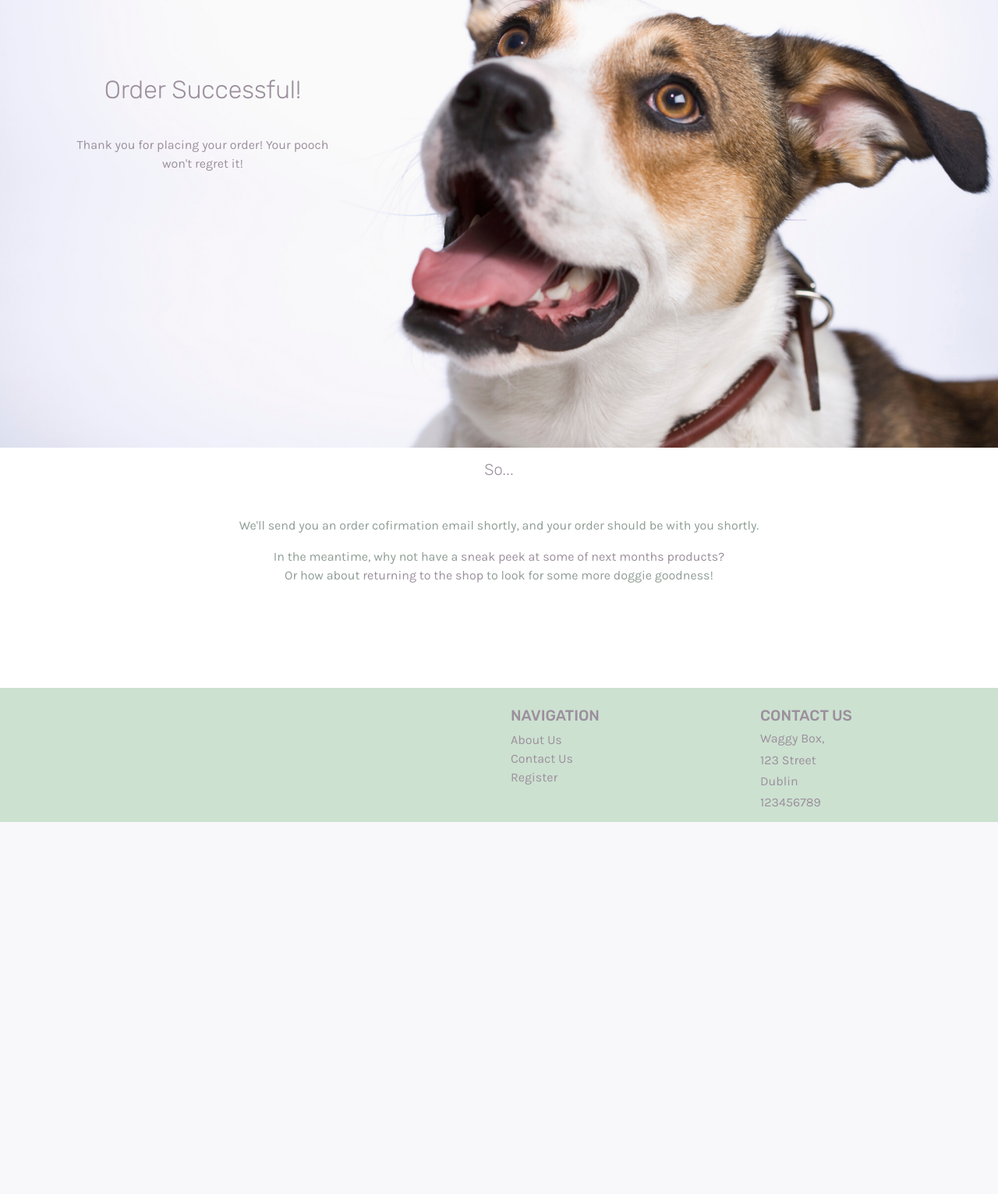
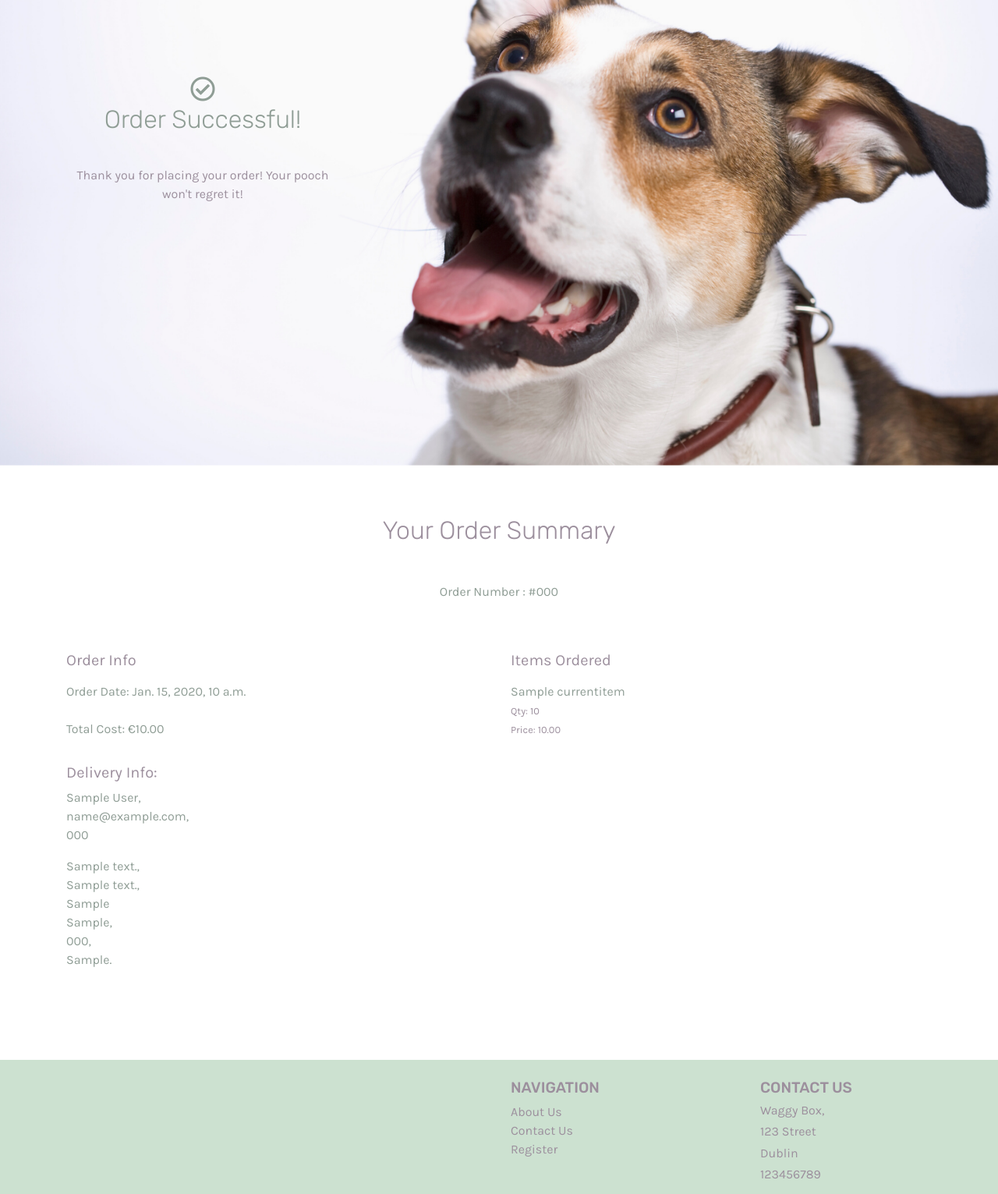
Before and after one commit to ClaireLally8/Waggy-Box, a Django app: page /checkout/checkout_success/000 in a window 1280 px wide. Shown: the part 96-1627 px from the top of the page at 78% size. Before the commit the page ends 1150 px from the top, so only its background shows below. Run offline with Django 3.2, Linux system fonts and the light colour scheme; tables that the repository leaves empty hold one stand-in row (values such as "Sample post"); some libraries are stand-ins or nearby versions.

Commit message:
Styled order history on checkout success page

```diff
--- a/checkout/templates/checkout/checkout_success.html
+++ b/checkout/templates/checkout/checkout_success.html
@@ -6,21 +6,49 @@
   <div class="container">
     <div class="row">
       <div class="col-lg-4 col-md-4 col-sm-12">
-        <h2 class="text-center landing-main">Order Successful!</h2>
+        <h2 class="text-center landing-main darkgreen"><i class="far fa-check-circle"></i><br>Order Successful!</h2>
         <p class="text-center landing-sub">Thank you for placing your order! Your pooch won't regret it!</p>
       </div>
     </div>
   </div>
 </section>
-<section class="text-part my-3">
+<section class="order-review">
+  <h2 class="section-head text-center my-5">Your Order Summary</h2>
+  <p class="text-center section-text darkgreen">Order Number : #{{ order.order_number }}</p>
   <div class="container">
     <div class="row">
-<div class="col-12">
-<h5 class="section-head text-center mb-5">So...</h5>
-    <p class="section-text darkgreen text-center">We'll send you an order cofirmation email shortly, and your order should be with you shortly. </p>
-    <p class="section-text darkgreen text-center">In the meantime, why not have a <a class="post-link" href="{% url 'dashboard' %}">sneak peek at some of next months products?</a><br> Or how about <a class="post-link" href="{% url 'shop' %}">returning to the shop</a> to look for some more doggie goodness!</p>
+      <div class="col-lg-6 col-md-6 col-sm-12">
+        <h5 class="some-purple mt-5">Order Info</h5>
+        <p class="darkgreen pt-2">Order Date: {{ order.date }}</p>
+        <p class="darkgreen pt-2">Total Cost: €{{ order.order_total }}</p>
+      </div>
+
+      <div class="col-lg-6 col-md-6 col-sm-12">
+        <h5 class="some-purple mt-5">Items Ordered</h5>
+        {% for item in order.lineitems.all %}
+        <p class="darkgreen pt-2">{{ item.item.name }}<br><small class="some-purple">
+            Qty: {{ item.quantity }}<br>
+            Price: {{ item.item.price }}</small></p>
+        {% endfor %}
       </div>
     </div>
+
+    <div class="row">
+      <div class="col-lg-6 col-md-6 col-sm-12">
+        <h5 class="mt-3 some-purple">Delivery Info:</h5>
+        <p class="darkgreen">{{ order.full_name }},<br>{{ order.email }},<br>{{ order.phone_number }}</p>
+        <p class="darkgreen">{{ order.street_address1 }},<br>
+          {% if order.street_address2 %}{{ order.street_address2 }},<br>{% endif %}
+          {{ order.town_or_city }}<br>
+          {% if order.county%}{{ order.county }},<br>{% endif %}
+          {% if order.postcode %}{{ order.postcode }}{% endif %},<br>
+          {{ order.country }}.</p>
+      </div>
+      <div class="col-lg-6 col-md-6 col-sm-12">
+      </div>
+
+
+
     </div>
 </section>
 
```
Lines whose indentation alone changed are shown as unchanged.
